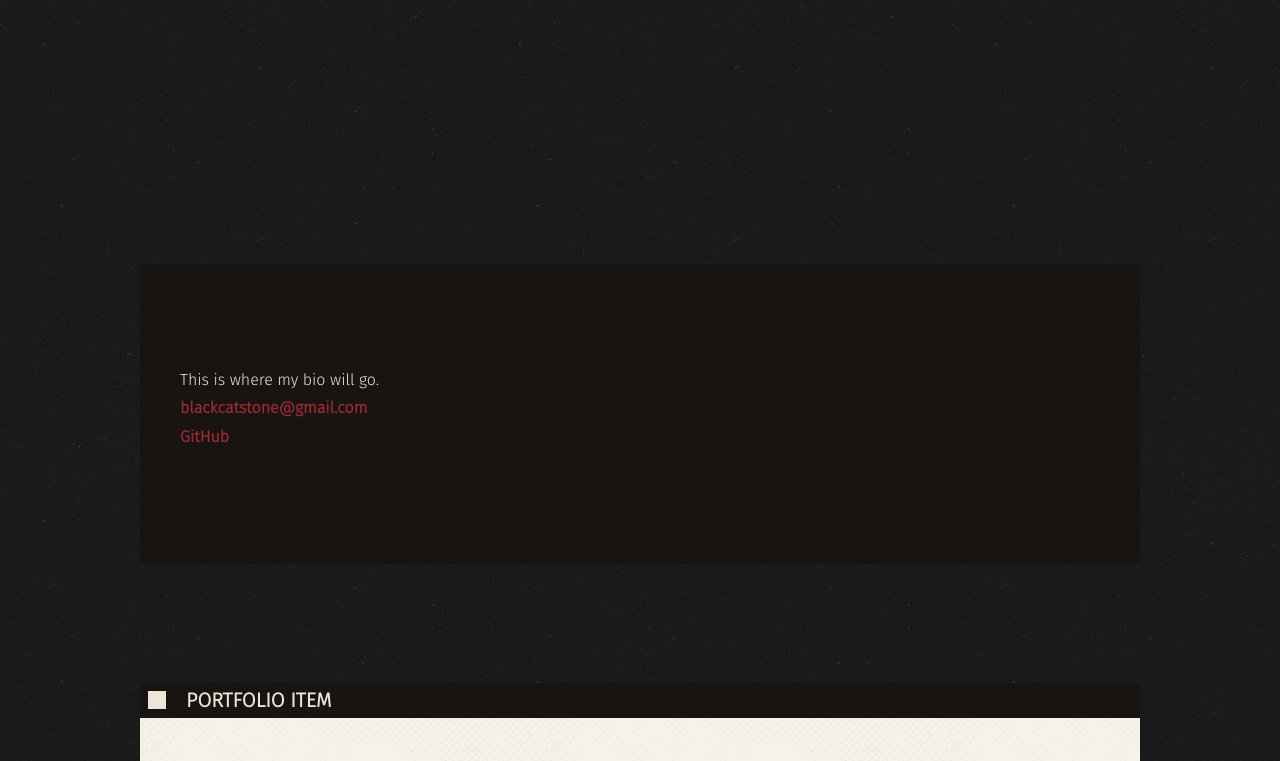
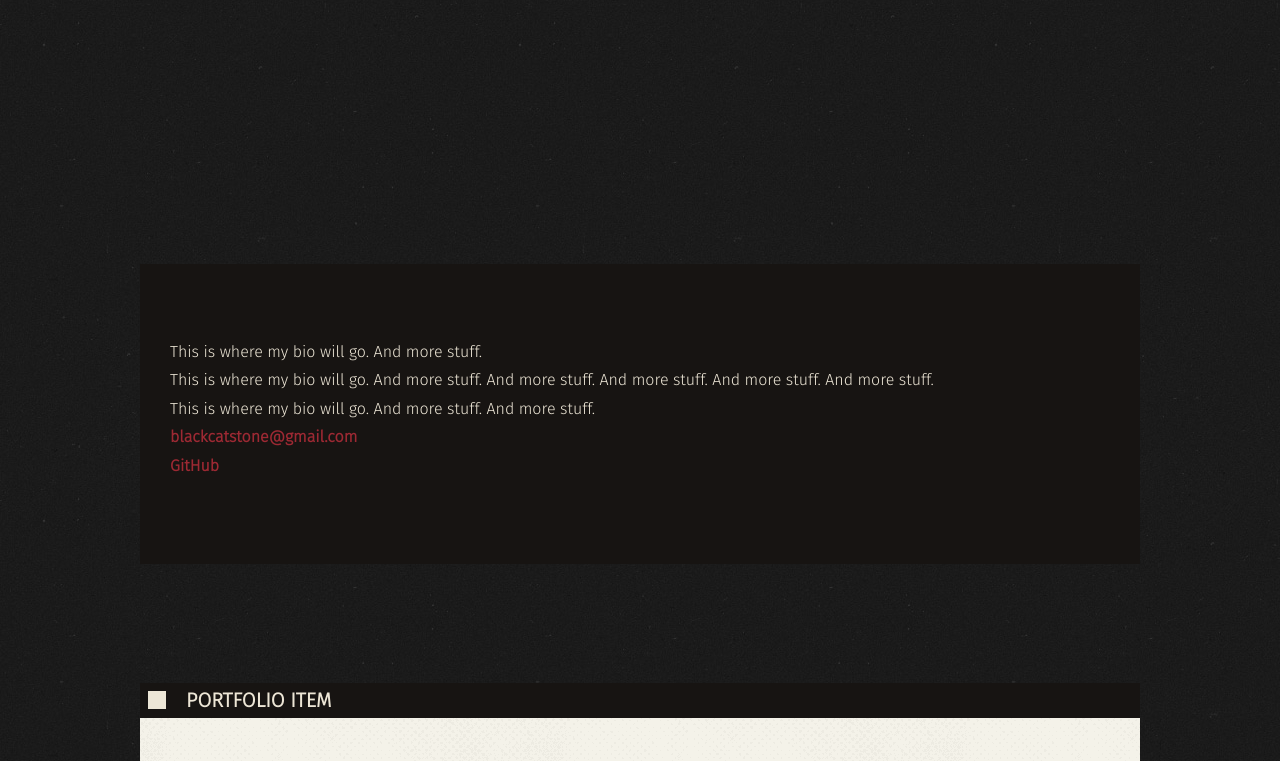
Before and after one commit to mallowmew/portfolio, a plain HTML site: page index.html in a window 1280 px wide. Shown: the part 536-1297 px from the top of the page. Drawn offline with Linux system fonts and the light colour scheme.

Commit message:
Apply fixes suggested in code review

```diff
--- a/index.html
+++ b/index.html
@@ -1,4 +1,5 @@
 <!DOCTYPE html>
+<html>
     <head>
         <meta charset="utf-8">
         <meta name="viewport" content="width=device-width, initial-scale=1">
@@ -23,7 +24,9 @@
             <div class="container">
                     <div class="about-window centered">
                         <div class="about-container">
-                            <p>This is where my bio will go.</p>
+                            <p>This is where my bio will go. And more stuff.</p>
+                            <p>This is where my bio will go. And more stuff. And more stuff. And more stuff. And more stuff. And more stuff. </p>
+                            <p>This is where my bio will go. And more stuff. And more stuff. </p>
                             <p><a href="mailto://blackcatstone@gmail.com">blackcatstone@gmail.com</a></p>
                             <p><a href="https://github.com/mallowmew">GitHub</a></p>
                         </div>
--- a/style.css
+++ b/style.css
@@ -19,9 +19,7 @@ html {
 }
 
 body {
-    background-color:var(--main-dark-color);
-    background: url(./Assets/broken_noise.png) repeat;
-
+    background: var(--main-dark-color) url(./Assets/broken_noise.png) repeat;
 }
 
 div {
@@ -119,10 +117,6 @@ a:visited {
     padding: 0 1rem 0 1rem;
 }
 
-.about-window {
-    padding-left: 1rem;
-}
-
 .about-container {
     position: absolute;
     top: 50%;
@@ -146,7 +140,6 @@ a:visited {
 
 .portfolio-window p {
     margin-bottom: 6px;
-
 }
 
 .portfolio-window .top-bar {
```
